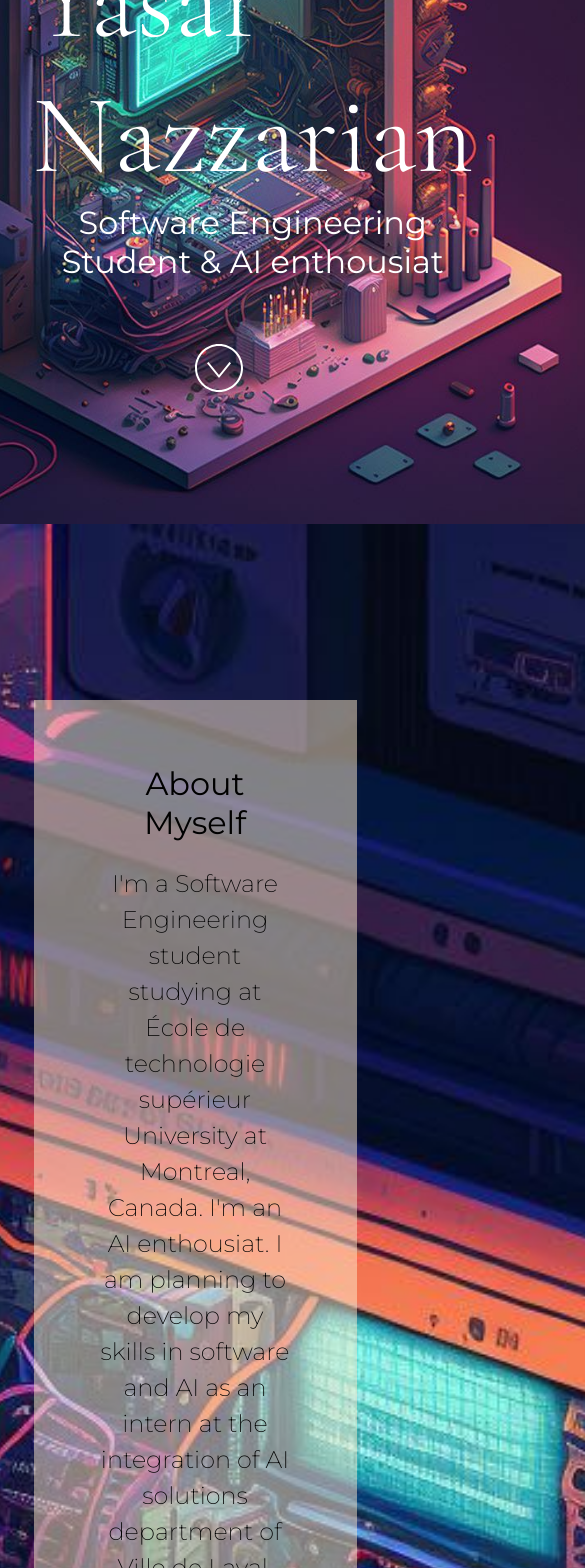
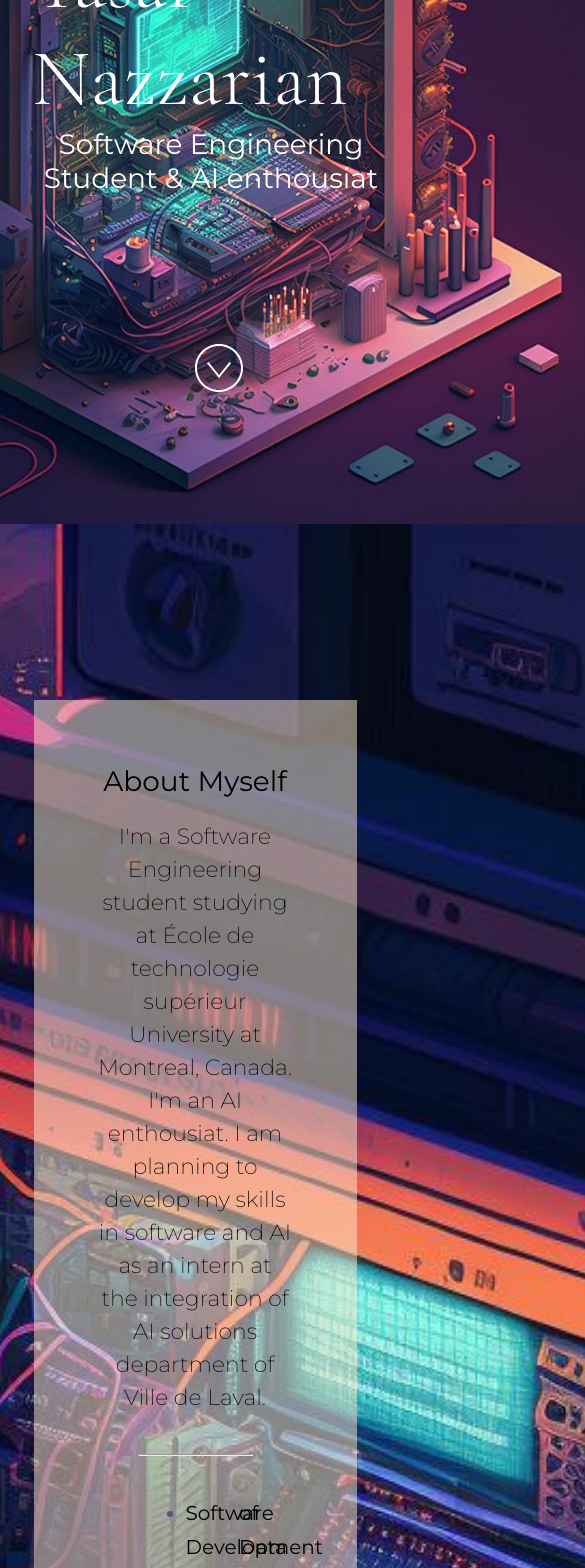
Before and after one commit to Yasar2019/myPortfolio, a React (Vite) app: page / in a window 390 px wide. Shown: the part 320-1888 px from the top of the page, 585 px wide, since content can reach past the window. Built offline with nearby package versions, Linux system fonts and the light colour scheme.

Commit message:
added Media queries

```diff
--- a/src/styles.css
+++ b/src/styles.css
@@ -135,3 +135,61 @@ html {
     transform: translateX(0);
   }
 }
+
+/* Media query for devices with max-width of 600px */
+@media (max-width: 600px) {
+
+  h1 {
+    font-size: 4rem;
+  }
+
+  h2 {
+    font-size: 1.5rem;
+  }
+
+  p {
+    font-size: 16px;
+  }
+
+  p.large {
+    font-size: 20px;
+  }
+
+  .container {
+    margin: 10px auto;
+    display: flex;
+    flex-direction: column;
+    align-items: center;
+  }
+
+  .container .box {
+    width: 90%; /* or any width you think is suitable for mobile devices */
+  }
+
+}
+
+/* Media query for devices with max-width of 900px */
+@media (max-width: 900px) {
+
+  h1 {
+    font-size: 5rem;
+  }
+
+  h2 {
+    font-size: 1.75rem;
+  }
+
+  p {
+    font-size: 18px;
+  }
+
+  p.large {
+    font-size: 22px;
+  }
+
+  .container {
+    grid-template-columns: repeat(auto-fill, minmax(200px, 1fr));
+    grid-gap: 15px;
+  }
+
+}
```
